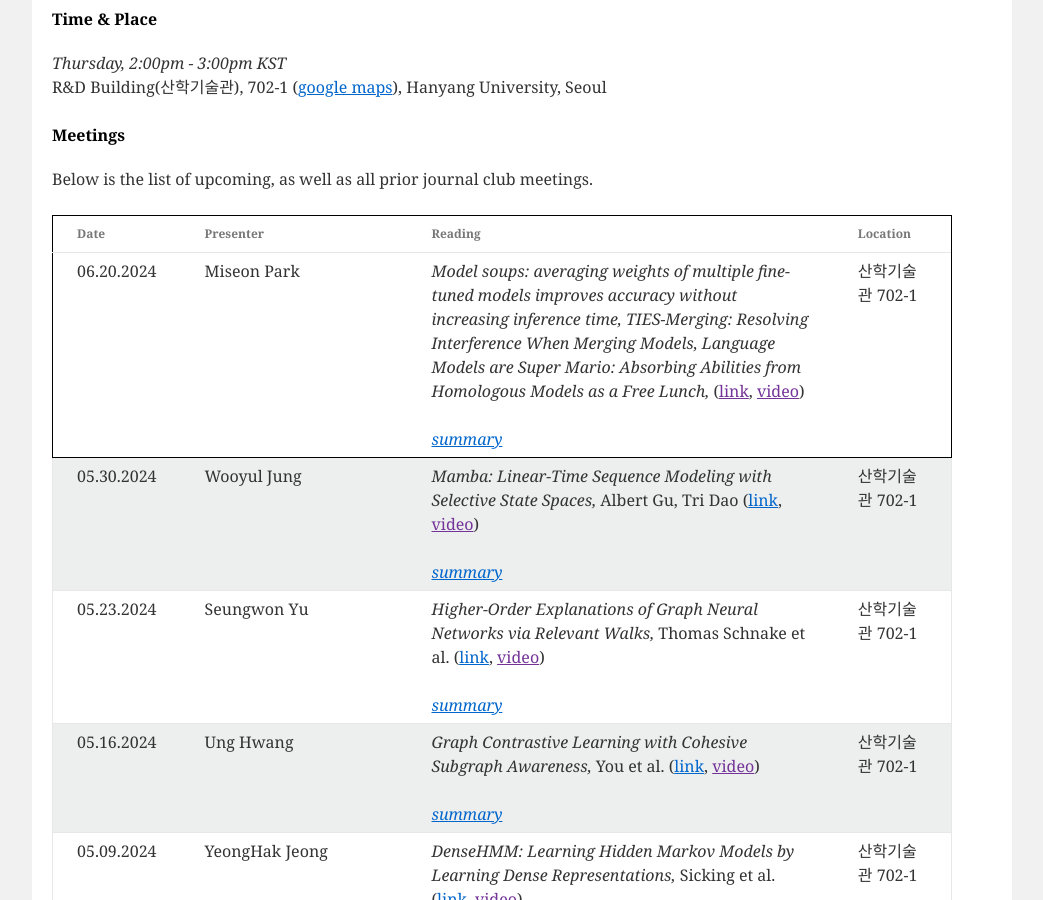
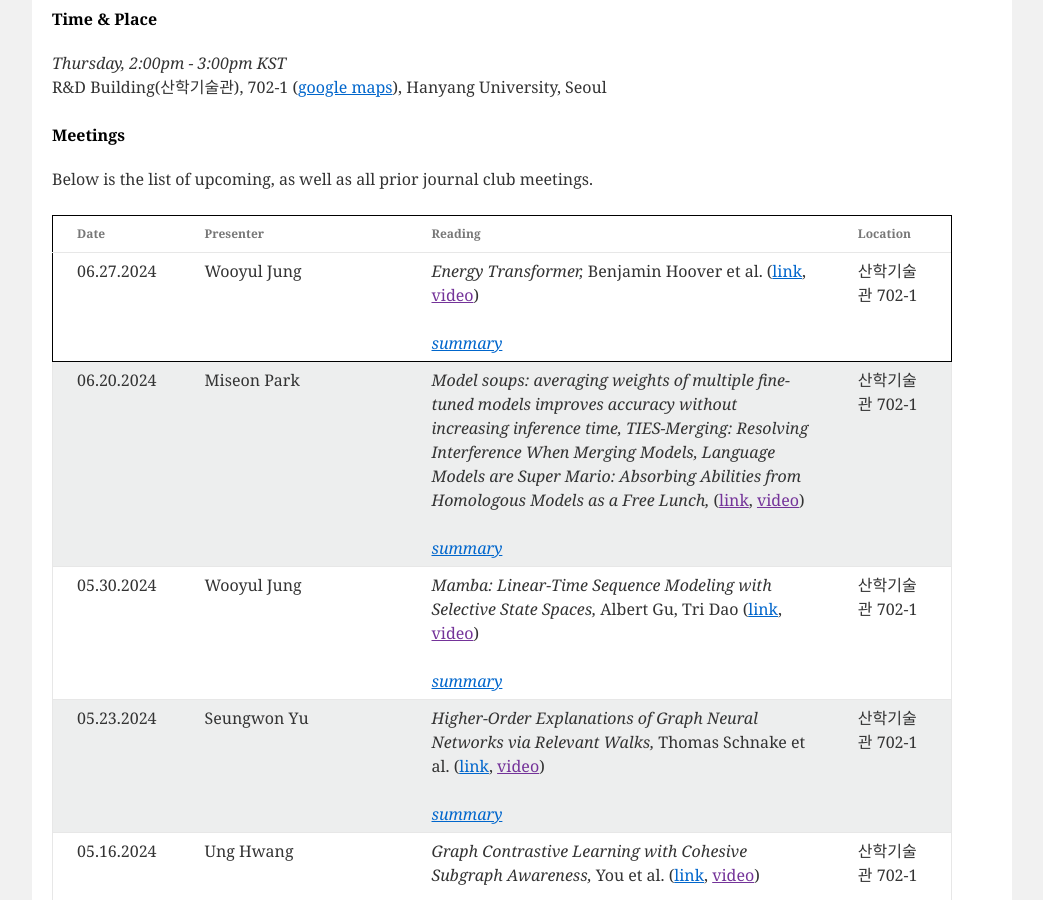
Before and after one commit to niai-lab/GraphML-JC, a Jekyll site: the page built from index.html, in a window 1280 px wide and 900 px high, scrolled down 515 px. Shown: the whole window, without its empty margins (118-1161 px from the left). Built offline with Jekyll 4.4.1, drawn with Linux system fonts in a browser that asks for light colours; part of the change alters nothing that is shown.

Commit message:
Update meeting_info.yml

```diff
--- a/_data/meeting_info.yml
+++ b/_data/meeting_info.yml
@@ -1,3 +1,17 @@
+- presenter: Wooyul Jung
+  date: 06.27.2024
+  paper: "Energy Transformer"
+  authors: Benjamin Hoover et al.
+  url: https://arxiv.org/abs/2302.07253
+  location: "산학기술관 702-1"
+  summary: >
+    summary : Hopfield network에서 영향을 받은 Energy function을 제안하고 이를 최소화하는 Energy Transformer layer를 소개합니다.
+    strength : 수학적 기반이 잘 정립된 Assosiative memory를 가지는 Hopfield network를 적용하였습니다. 또한 attention mechanism을 변경하여는 Energy attention를 제안합니다. Graph anomaly detection task에서 우수한 성능을 가집니다.
+    weakness : Image reconstruction이나 graph classification에서는 다른 transformer 모델들에 비해 다소 성능이 낮습니다.
+    question : Hierarchical하고 local한 메모리를 가지는 hopfield model을 개발한다면 energy attention 없이 hopfield network만으로 좋은 결과를 낼 수 있을 것 같습니다.
+              또한 classical hopfield network에서 continous attractor를 구현하고 local한 pattern을 인식하는 방향의 발전이 궁금합니다.
+              Graph node classification 수행에 장점을 가지는 것이 수학이나 논리적 사고에 연관을 가지는 것 같습니다.
+
 - presenter: Miseon Park
   date: 06.20.2024
   paper: "Model soups: averaging weights of multiple fine-tuned models improves accuracy without increasing inference time, TIES-Merging: Resolving Interference When Merging Models, Language Models are Super Mario: Absorbing Abilities from Homologous Models as a Free Lunch"
```
